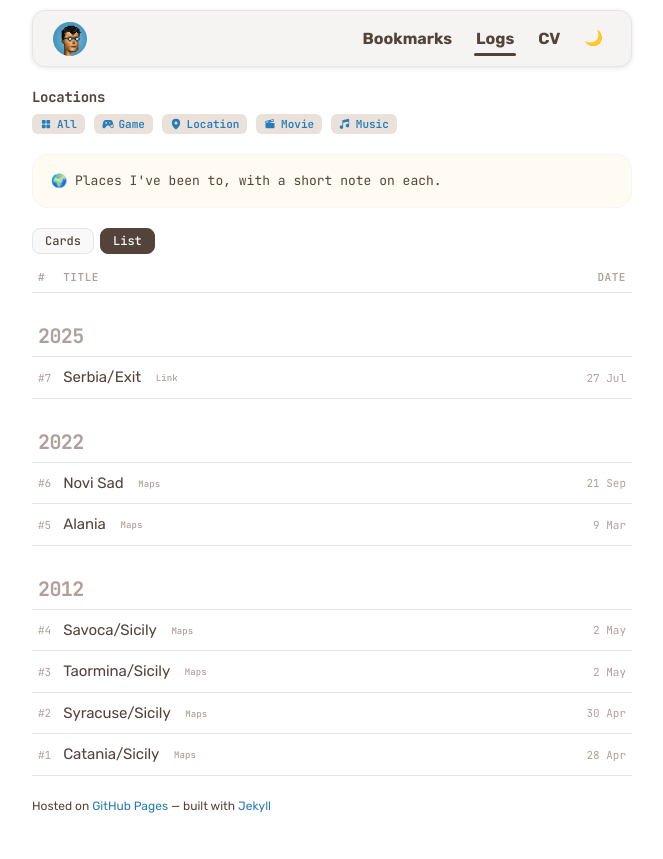
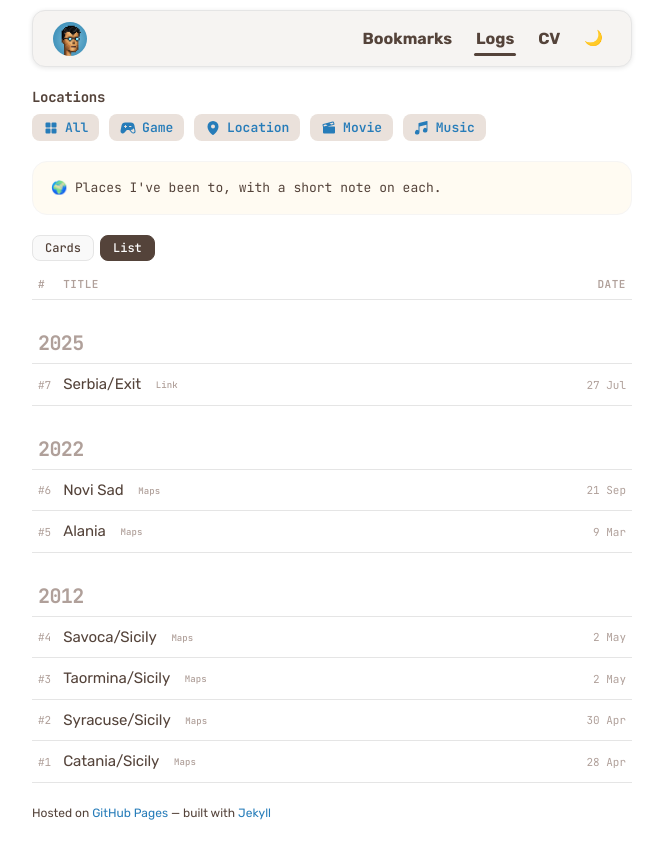
Before and after one commit to alobanov/alobanov.github.io, a Jekyll site: the page built from logs/location.html, in a window 1280 px wide. Shown: the top 859 px of the page, without its empty margins (308-971 px from the left). Built offline with Jekyll 4.4.1, drawn with Linux system fonts in a browser that asks for light colours.

Commit message:
style(logs): scale up the category tabs and every category icon
Tabs go to 13px text on 5x11 padding; their icons to 16px. The icon in the
list's category column goes to 18px and the card badge's to 15px, with the
column widened to match.

Sizes are scoped under .log-cats so the bookmark and post tags, which share
the .tag.small class, keep theirs.

```diff
--- a/assets/css/style.css
+++ b/assets/css/style.css
@@ -1624,16 +1624,24 @@
     height: 14px;
 }
 
+/* Scoped to .log-cats so the bookmark and post tags keep their own size */
+.log-cats .tag.small {
+    font-size: 13px;
+    padding: 5px 11px;
+    border-radius: 8px;
+    margin-right: 6px;
+}
+
 .log-cats .tag.small a {
     display: inline-flex;
     align-items: center;
-    gap: 5px;
+    gap: 6px;
     white-space: nowrap;
 }
 
 .log-cats .cat-icon {
-    width: 12px;
-    height: 12px;
+    width: 16px;
+    height: 16px;
 }
 
 .badge a {
@@ -1643,8 +1651,8 @@
 }
 
 .badge .cat-icon {
-    width: 13px;
-    height: 13px;
+    width: 15px;
+    height: 15px;
 }
 
 /* Date column: day and month — the year is the section heading above */
@@ -1655,13 +1663,13 @@
 /* Category column: the icon alone, with the name kept for screen readers and
    as a tooltip */
 .log-list-table .ml-cat {
-    width: 34px;
+    width: 40px;
     text-align: center;
 }
 
 .log-list-table .ml-cat .cat-icon {
-    width: 15px;
-    height: 15px;
+    width: 18px;
+    height: 18px;
     margin: 0 auto;
     color: var(--muted-color);
 }
```
